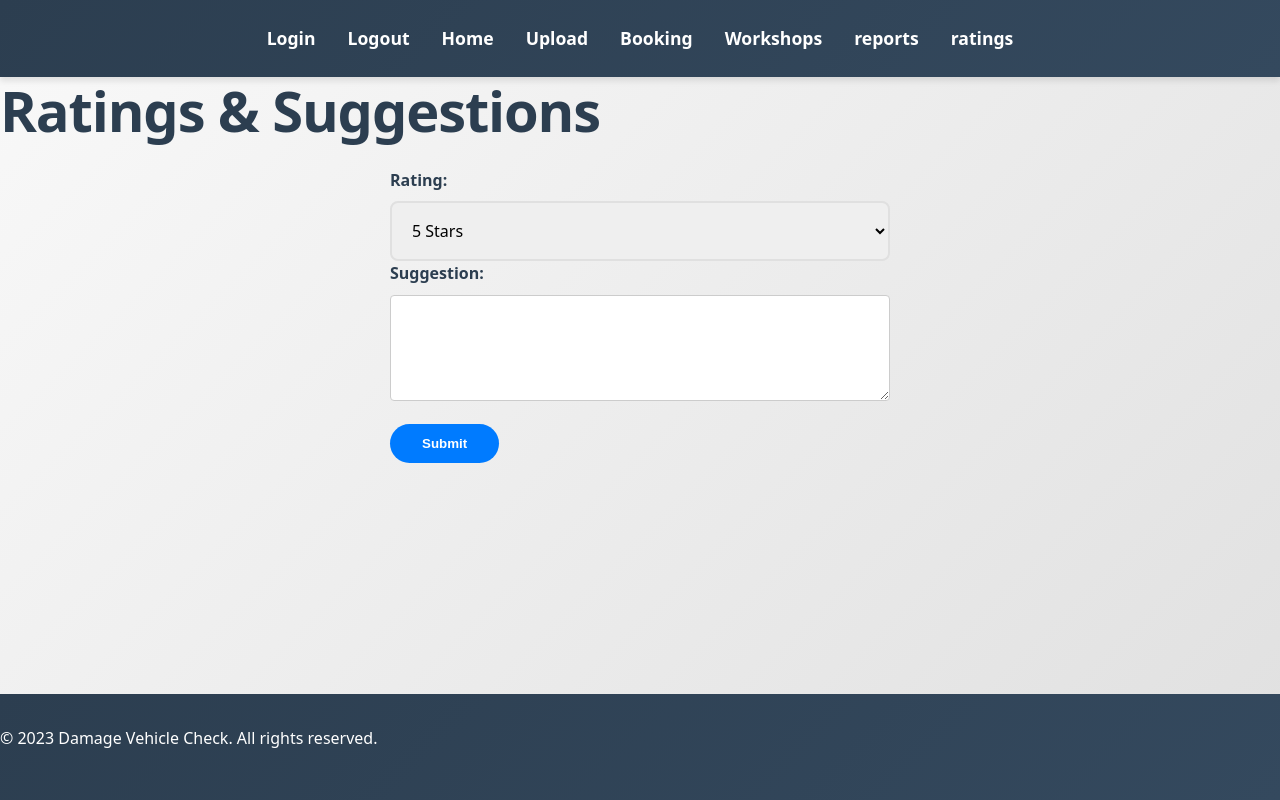
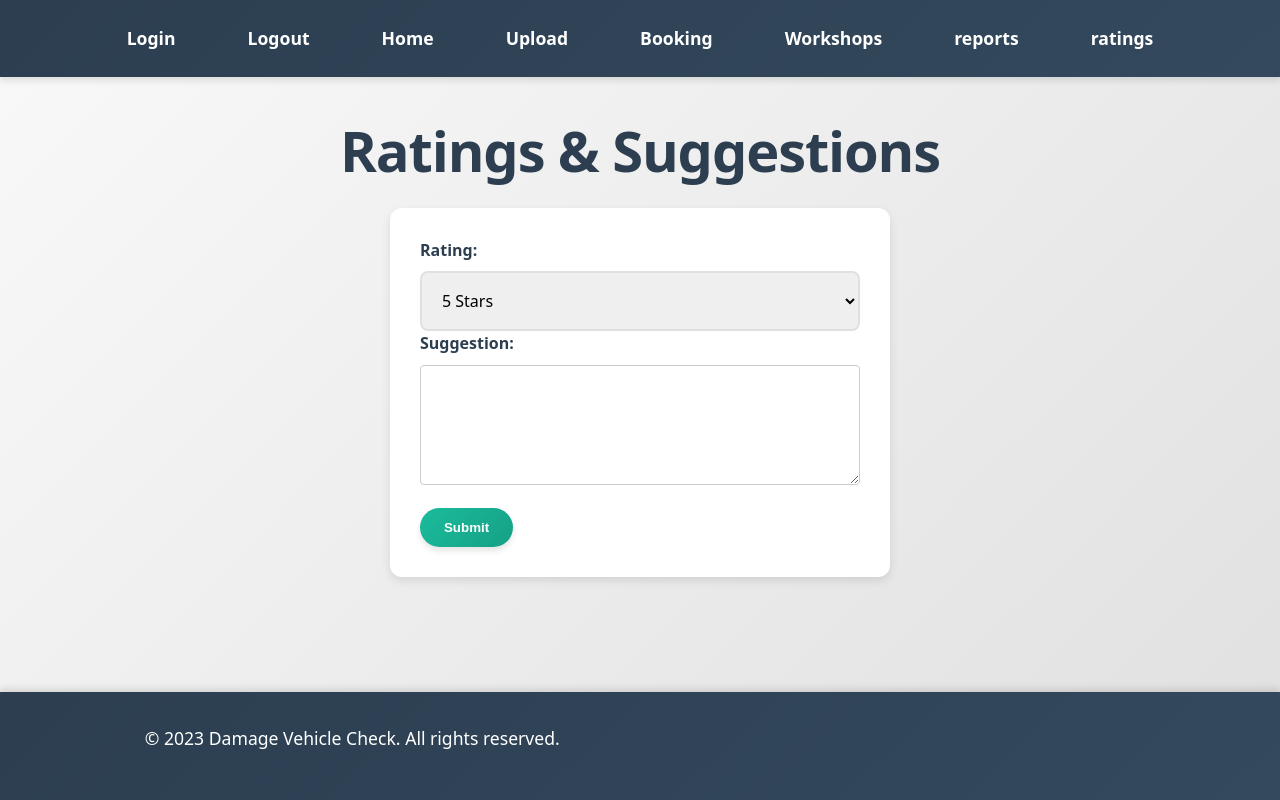
Before and after one commit to abdra7/Damaged-Vehicle-Check-web, a PHP site: page /ratings.php in a window 1280 px wide. Run offline with PHP 8.4, Linux system fonts and the light colour scheme.

Commit message:
add style

```diff
--- a/Damaged Vehicle Check/style.css
+++ b/Damaged Vehicle Check/style.css
@@ -1,3 +1,175 @@
+/* General Styles */
+body {
+    font-family: 'Poppins', sans-serif;
+    margin: 0;
+    padding: 0;
+    background: linear-gradient(135deg, #f9f9f9, #e0e0e0);
+    color: #333;
+    line-height: 1.6;
+    display: flex;
+    flex-direction: column;
+    min-height: 100vh;
+}
+header {
+    background: linear-gradient(135deg, #2c3e50, #34495e);
+    color: #fff;
+    padding: 20px 0;
+    box-shadow: 0 4px 6px rgba(0, 0, 0, 0.1);
+}
+nav ul {
+    list-style: none;
+    padding: 0;
+    display: flex;
+    justify-content: center;
+    margin: 0;
+}
+nav ul li {
+    margin: 0 20px;
+}
+nav ul li a {
+    color: #fff;
+    text-decoration: none;
+    font-weight: 600;
+    font-size: 1.1rem;
+    transition: color 0.3s ease;
+}
+nav ul li a:hover {
+    color: #1abc9c;
+}
+main {
+    padding: 40px 20px;
+    max-width: 1200px;
+    margin: 0 auto;
+    flex: 1;
+}
+h1 {
+    font-size: 2.8rem;
+    margin-bottom: 20px;
+    color: #2c3e50;
+    text-align: center;
+}
+p {
+    font-size: 1.1rem;
+    margin-bottom: 20px;
+    text-align: center;
+}
+.btn {
+    display: inline-block;
+    padding: 12px 24px;
+    background: linear-gradient(135deg, #1abc9c, #16a085);
+    color: #fff;
+    text-decoration: none;
+    border-radius: 30px;
+    transition: transform 0.3s ease, box-shadow 0.3s ease;
+    box-shadow: 0 4px 6px rgba(0, 0, 0, 0.1);
+}
+.btn:hover {
+    transform: translateY(-3px);
+    box-shadow: 0 6px 8px rgba(0, 0, 0, 0.2);
+}
+footer {
+    background: linear-gradient(135deg, #2c3e50, #34495e);
+    color: #fff;
+    text-align: center;
+    padding: 20px 0;
+    margin-top: auto;
+    box-shadow: 0 -4px 6px rgba(0, 0, 0, 0.1);
+}
+/* Form Styles */
+form {
+    background: #fff;
+    padding: 30px;
+    border-radius: 12px;
+    box-shadow: 0 4px 10px rgba(0, 0, 0, 0.1);
+    max-width: 600px;
+    margin: 0 auto;
+}
+label {
+    display: block;
+    margin-bottom: 8px;
+    font-weight: 600;
+    color: #2c3e50;
+}
+input[type="text"],
+input[type="email"],
+input[type="date"],
+textarea,
+input[type="file"] {
+    width: 100%;
+    padding: 12px;
+    margin-bottom: 20px;
+    border: 1px solid #ddd;
+    border-radius: 8px;
+    font-size: 1rem;
+    transition: border-color 0.3s ease;
+}
+input[type="text"]:focus,
+input[type="email"]:focus,
+input[type="date"]:focus,
+textarea:focus,
+input[type="file"]:focus {
+    border-color: #1abc9c;
+    outline: none;
+}
+textarea {
+    resize: vertical;
+    min-height: 120px;
+}
+button[type="submit"] {
+    background: linear-gradient(135deg, #1abc9c, #16a085);
+    color: #fff;
+    border: none;
+    padding: 12px 24px;
+    border-radius: 30px;
+    cursor: pointer;
+    transition: transform 0.3s ease, box-shadow 0.3s ease;
+    box-shadow: 0 4px 6px rgba(0, 0, 0, 0.1);
+}
+button[type="submit"]:hover {
+    transform: translateY(-3px);
+    box-shadow: 0 6px 8px rgba(0, 0, 0, 0.2);
+}
+/* Workshop List */
+.workshop-list {
+    display: grid;
+    grid-template-columns: repeat(auto-fit, minmax(300px, 1fr));
+    gap: 20px;
+}
+.workshop-item {
+    background: #fff;
+    padding: 20px;
+    border-radius: 12px;
+    box-shadow: 0 4px 10px rgba(0, 0, 0, 0.1);
+    transition: transform 0.3s ease, box-shadow 0.3s ease;
+}
+.workshop-item:hover {
+    transform: translateY(-5px);
+    box-shadow: 0 6px 12px rgba(0, 0, 0, 0.2);
+}
+.workshop-item h3 {
+    font-size: 1.5rem;
+    color: #2c3e50;
+    margin-bottom: 10px;
+}
+.workshop-item p {
+    font-size: 1rem;
+    color: #666;
+    margin-bottom: 10px;
+}
+/* Animations */
+@keyframes fadeIn {
+    from {
+        opacity: 0;
+    }
+    to {
+        opacity: 1;
+    }
+}
+main {
+    animation: fadeIn 1s ease-in-out;
+}
+/* Design System Variables */
+
 :root {
     /* Color System */
     --color-primary: #1abc9c;
```
